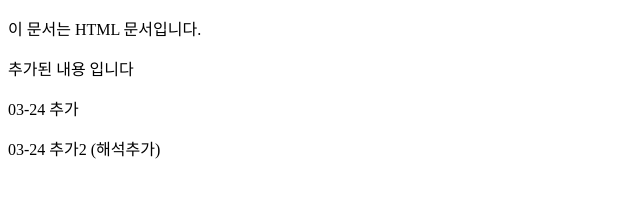
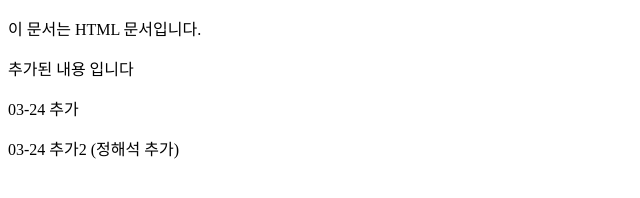
Before and after one commit to shanks99/first-project, a plain HTML site: page index.html in a window 1280 px wide. Shown: the full height of the page, 0-640 px from the left. Drawn offline with Linux system fonts and the light colour scheme.

Commit message:
정해석 변경 사항

```diff
--- a/index.html
+++ b/index.html
@@ -9,7 +9,7 @@
     <p>이 문서는 HTML 문서입니다.</p>
     <p>추가된 내용 입니다</p>
     <p>03-24 추가</p>
-    <p>03-24 추가2 (해석추가)</p>
+    <p>03-24 추가2 (정해석 추가)</p>
 
 </body>
 </html>
```
